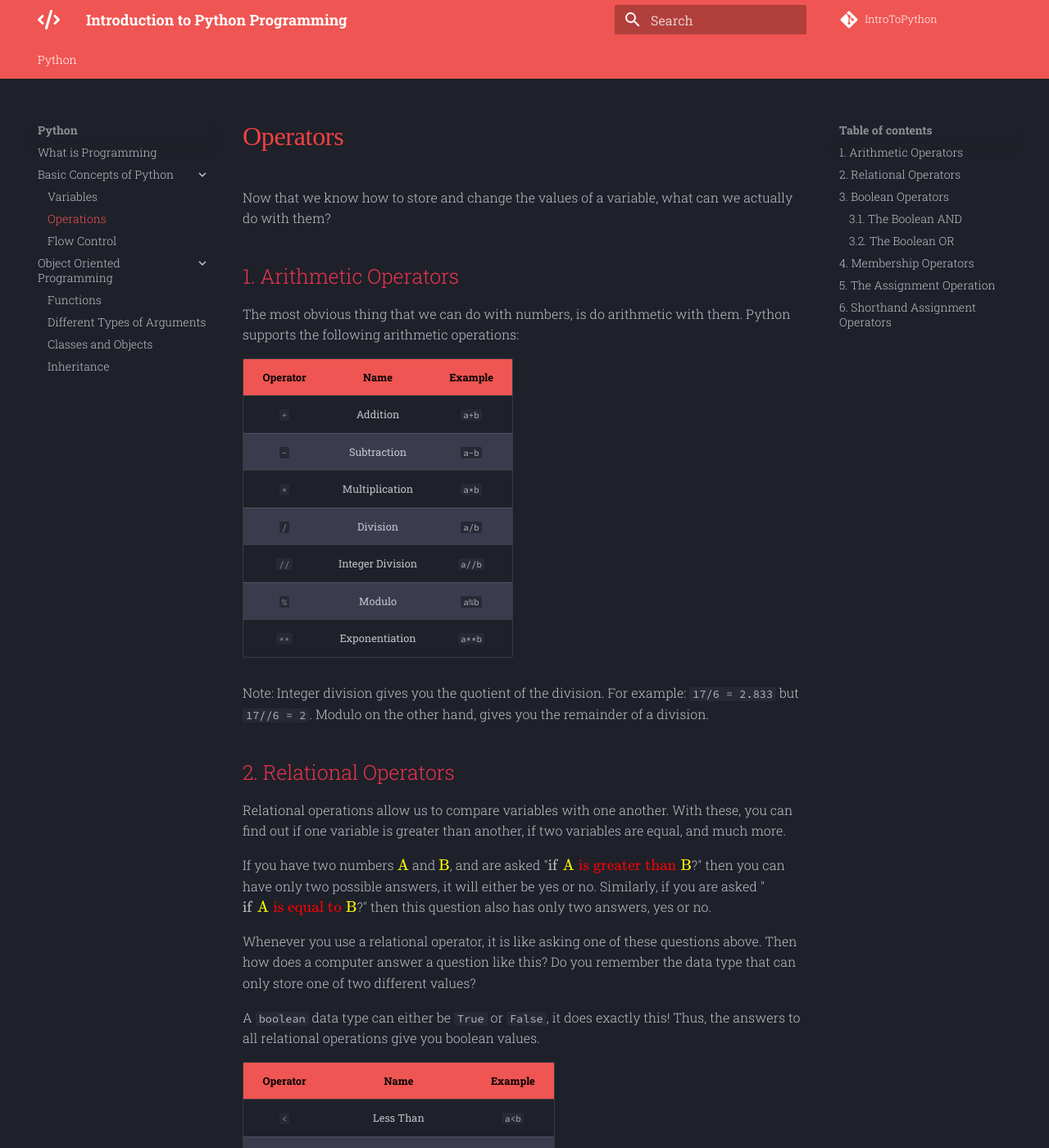
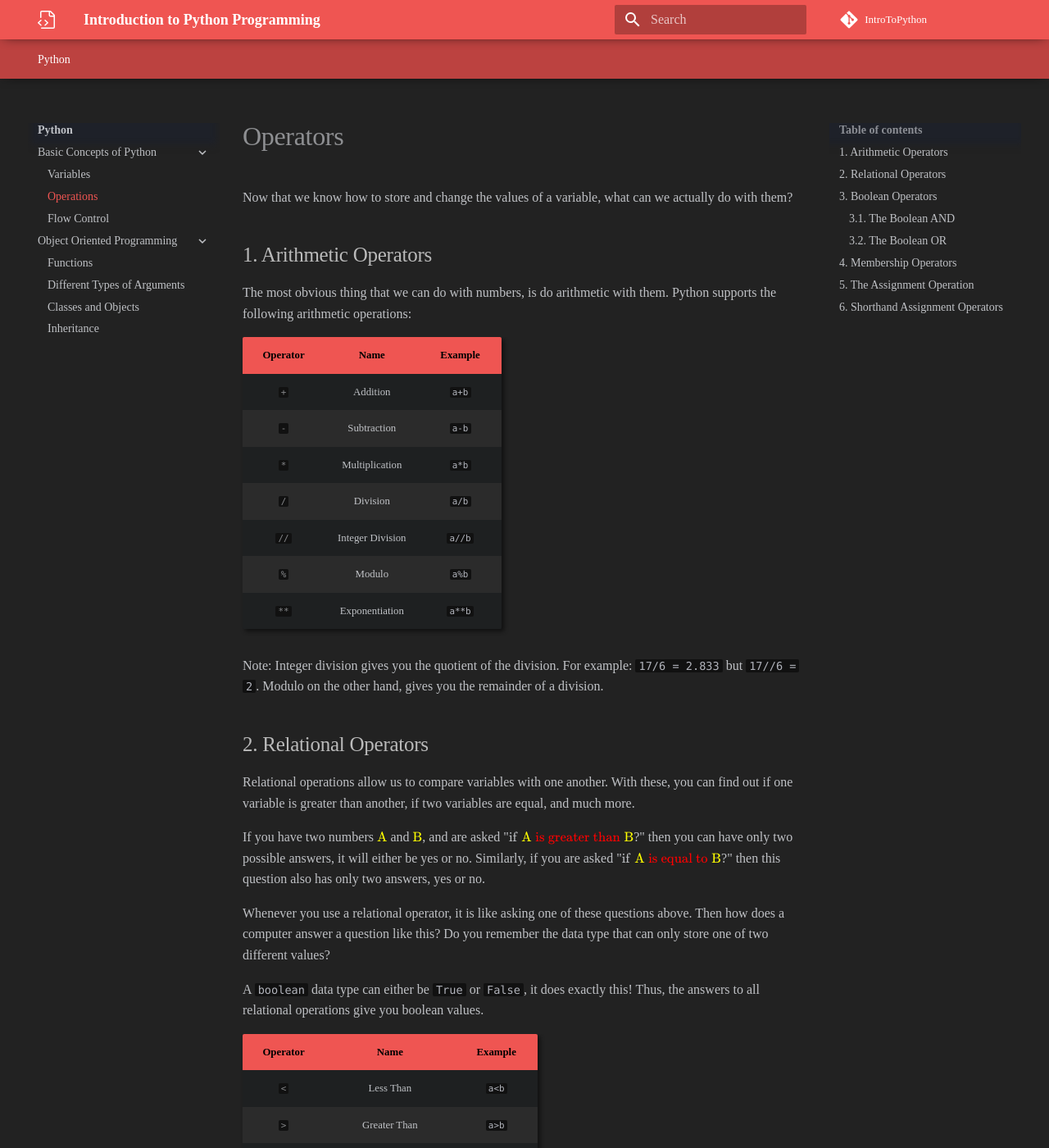
Before and after one commit to Divy1211/IntroToPython, an MkDocs documentation site: the page built from docs/operations.md, in a window 1280 px wide and 1400 px high. Shown: the whole window at 82% size. Built offline with MkDocs 1.6.1 and Material for MkDocs 9.7.7, drawn with Linux system fonts in a browser that asks for light colours; some web fonts are replaced; comment, search, counter and statistics services are not loaded.

Commit message:
Added custom styles

```diff
--- /dev/null
+++ b/docs/css/style.css
@@ -0,0 +1,101 @@
+.md-header {
+     box-shadow: 0px 0px 15px -5px #000000 !important;
+}
+
+.md-tabs {
+     background-color: #bc4240 !important;
+     box-shadow: 0px 0px 15px -5px #000000 !important;
+}
+
+h2 {
+     color: #BABABA !important;
+}
+h3, h4 {
+     color: #c0c0c0 !important;
+}
+
+body {
+     background-color: #222222 !important;
+}
+
+.highlighttable .linenos {
+     background-color: #111111 !important;
+}
+
+.md-typeset code {
+     background-color: #111111 !important;
+}
+
+.md-footer {
+     background-color: #111111;
+     z-index: 100;
+}
+
+.md-footer-meta {
+     background-color: #000000;
+}
+
+/* width */
+::-webkit-scrollbar {
+     width: 5px !important;
+}
+
+/*Track */
+::-webkit-scrollbar-track {
+     background-color: transparent !important;
+}
+
+/* Handle */
+::-webkit-scrollbar-thumb {
+     background: #5b5c67 !important;
+}
+
+/* Handle on hover */
+::-webkit-scrollbar-thumb:hover {
+     background: #ff1947 !important;
+}
+
+.admonition.abstract,
+.admonition.bug,
+.admonition.danger,
+.admonition.example,
+.admonition.failure,
+.admonition.info,
+.admonition.note,
+.admonition.success,
+.admonition.tip,
+.admonition.question,
+.admonition.quote,
+.admonition.warning {
+     box-shadow: 3px 3px 5px 0px #111111;
+}
+
+tr td, table {
+     border-width: 0 !important;
+}
+
+tr th {
+     background-color:#ef5552 !important;
+     color: #000000;
+}
+
+tr:nth-child(even) {
+     background-color: #2b2b2b !important;
+}
+
+tr:nth-child(odd) {
+     background-color: #1E2021 !important;
+}
+
+tr:hover {
+     background-color: #63696E !important;
+}
+
+
+table {
+     box-shadow: 3px 3px 5px 0px #111111;
+}
+
+.arithmatex {
+     font-size: 1em;
+}
--- /dev/null
+++ b/docs/js/maths.js
@@ -0,0 +1,12 @@
+window.MathJax = {
+    tex: {
+        inlineMath: [["\\(", "\\)"]],
+        displayMath: [["\\[", "\\]"]],
+        processEscapes: true,
+        processEnvironments: true,
+    },
+    options: {
+        ignoreHtmlClass: ".*|",
+        processHtmlClass: "arithmatex",
+    },
+};
--- a/mkdocs.yml
+++ b/mkdocs.yml
@@ -41,35 +41,55 @@
       clickable_checkbox: true
   - toc:
       permalink: true
-extra_javascript:
-  - https://polyfill.io/v3/polyfill.min.js?features=es6
-  - https://cdn.jsdelivr.net/npm/mathjax@3/es5/tex-mml-chtml.js
-
 plugins:
+  # - mknotebooks
   - search:
+      lang: en
       separator: '[\s\-\.\_]+'
 
-extra_css:
-  - style.css
-
 theme:
+  # favicon:
+  language: en
   name: material
-  language: en
-  favicon: imgs/code.svg
-  icon:
-    logo: fontawesome/solid/code
   features:
+    - content.code.annotate
+    - navigation.expand
+    - navigation.indexes
+    # - navigation.instant
+    # - navigation.sections
     - navigation.tabs
-    # - toc.integrate
-    - search.suggest
+    - navigation.top
+    - navigation.tracking
     - search.highlight
     - search.share
-    - navigation.expand
-    # - navigation.sections
+    - search.suggest
+    # - toc.integrate
+  font:
+    text: Times New Roman
+    code: Consolas
+  icon:
+    logo: octicons/file-code-24
+    admonition:
+      abstract: octicons/checklist-16
+      bug:      octicons/bug-16
+      danger:   octicons/zap-16
+      example:  octicons/beaker-16
+      failure:  octicons/x-circle-16
+      info:     octicons/info-16
+      note:     octicons/tag-16
+      success:  octicons/check-16
+      tip:      octicons/squirrel-16
+      question: octicons/question-16
+      quote:    octicons/quote-16
+      warning:  octicons/alert-16
   palette:
-    scheme: slate
+    scheme:  slate
     primary: red
-    accent: red
-  font:
-    text: Roboto Slab
-    code: Source Code Pro
+    accent:  red
+extra_javascript:
+  - js/maths.js
+  - https://polyfill.io/v3/polyfill.min.js?features=es6
+  - https://cdn.jsdelivr.net/npm/mathjax@3.2.0/es5/tex-mml-chtml.js
+
+extra_css:
+  - ./css/style.css
```
